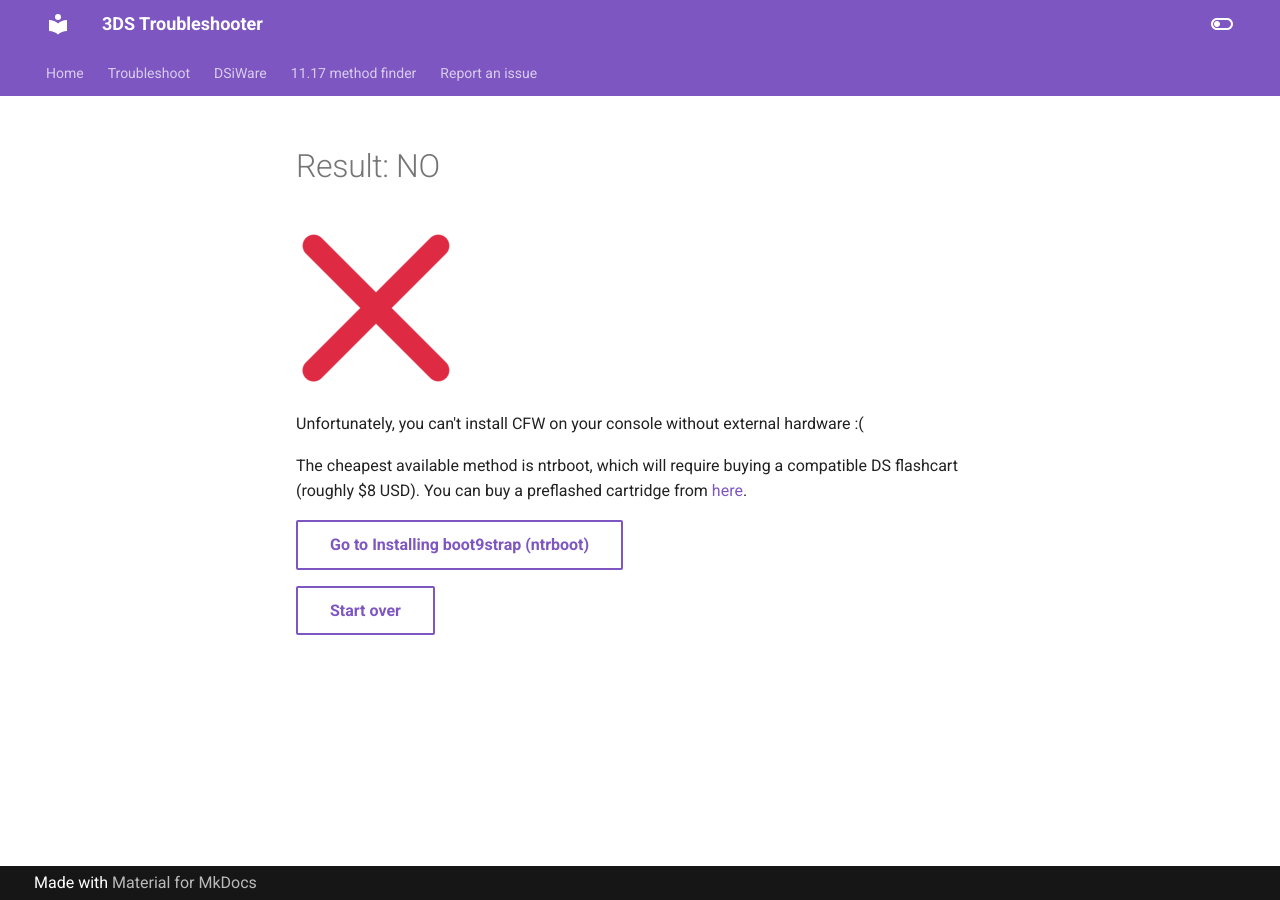
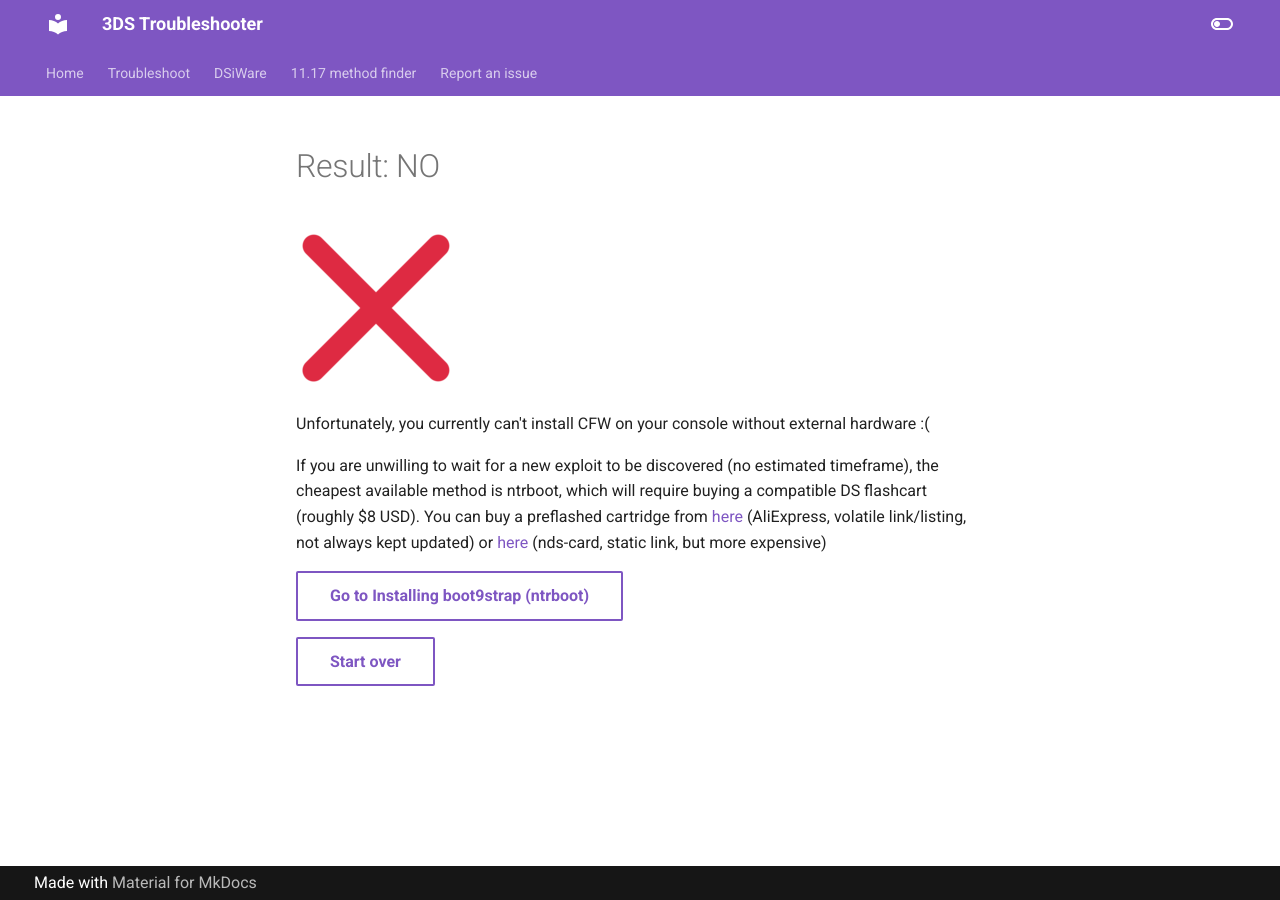
Before and after one commit to lilyuwuu/troubleshoot, an MkDocs documentation site: the page built from docs/seventeen/failure.md, in a window 1280 px wide. Built offline with MkDocs 1.6.1 and Material for MkDocs 9.7.7, drawn with Linux system fonts in a browser that asks for light colours.

Commit message:
ntrboot updates to account for The Future

```diff
--- a/docs/seventeen/failure.md
+++ b/docs/seventeen/failure.md
@@ -2,9 +2,9 @@
 
 ![Image](/images/seventeen/failure.png)
 
-Unfortunately, you can't install CFW on your console without external hardware :(
+Unfortunately, you currently can't install CFW on your console without external hardware :(
 
-The cheapest available method is ntrboot, which will require buying a compatible DS flashcart (roughly $8 USD). You can buy a preflashed cartridge from [here](https://www.aliexpress.com/item/1005005337644588.html).
+If you are unwilling to wait for a new exploit to be discovered (no estimated timeframe), the cheapest available method is ntrboot, which will require buying a compatible DS flashcart (roughly $8 USD). You can buy a preflashed cartridge from [here](https://www.aliexpress.com/item/1005005337644588.html) (AliExpress, volatile link/listing, not always kept updated) or [here](https://www.nds-card.com/ProShow.asp?ProID=575) (nds-card, static link, but more expensive)
 
 [Go to Installing boot9strap (ntrboot)](https://3ds.hacks.guide/installing-boot9strap-(ntrboot)){ .md-button }
 
```
